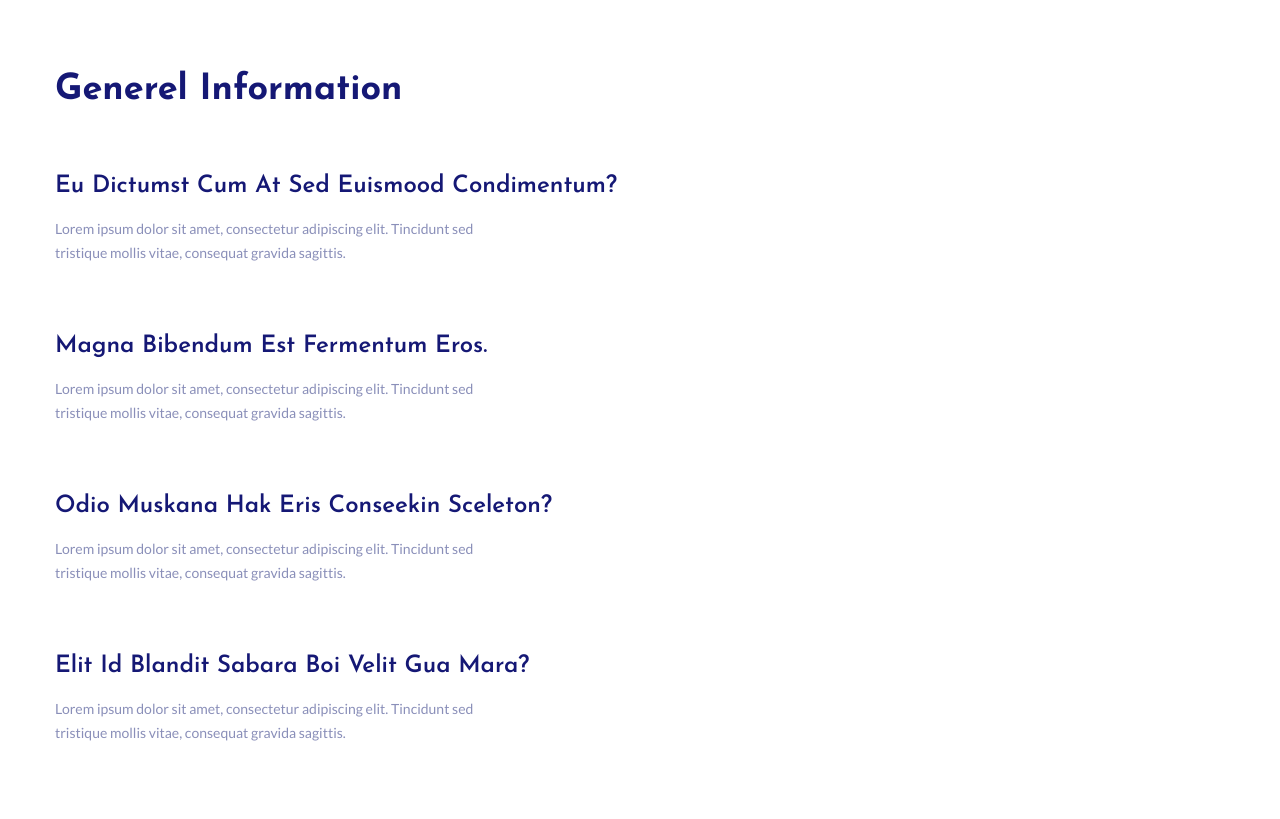
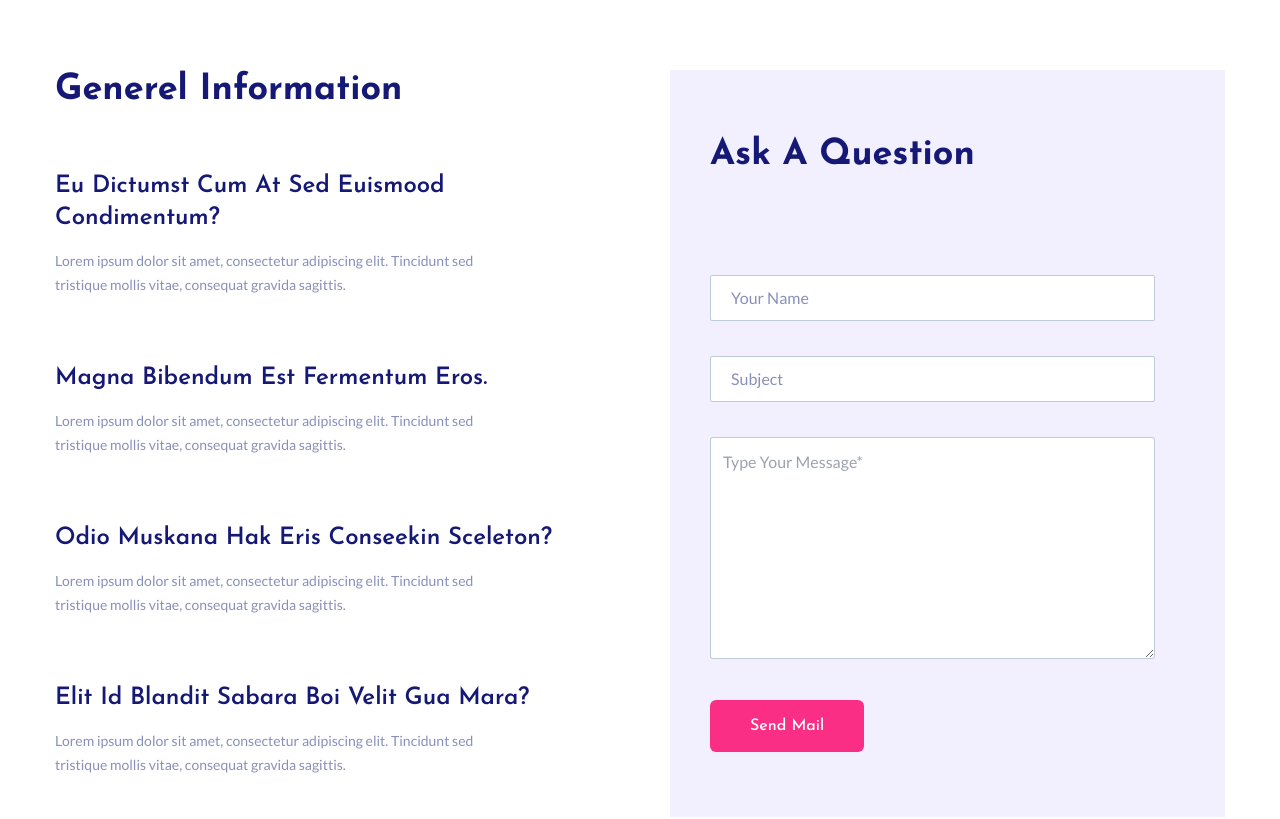
Before and after one commit to siamtalukder484/hekto-ecommerce, a React (Vite) app: page /faq in a window 1280 px wide. Shown: the part 440-1259 px from the top of the page. Built offline with nearby package versions, Linux system fonts and the light colour scheme.

Commit message:
faq part done

```diff
--- a/src/pages/faq/Faq.jsx
+++ b/src/pages/faq/Faq.jsx
@@ -1,6 +1,8 @@
 import React from 'react'
 import { Link } from 'react-router-dom'
 import PeraGrap from '../../utilities/PeraGrap'
+import Input from '../../componants/Input'
+import Button from '../../componants/Button'
 
 const Faq = () => {
   return (
@@ -18,7 +20,7 @@ const Faq = () => {
         </div>
       </div>
       <div className='max-w-container mx-auto'>
-        <div className='flex py-[100px]'>
+        <div className='flex py-[100px] gap-[100px]'>
           <div className=''>
             <h2 className='text-4xl font-Josefin font-bold capitalize text-heading-color pb-[60px]'>Generel Information</h2>
 
@@ -41,7 +43,29 @@ const Faq = () => {
               </div>
             </div>
           </div>
-          <div></div>
+          <div className='bg-banner-bg py-[65px] pl-[40px] pr-[70px]'>
+          <h2 className='text-4xl font-Josefin font-bold capitalize text-heading-color pb-[100px]'>Ask a Question</h2>
+
+          <div className='w-[445px] flex flex-col gap-[35px]'>
+            <div>
+              <Input type="text" placeholder="Your Name" style="outline-0 py-[10px] pl-[10px] border border-[#a4b6c8b3] w-full placeholder:pl-[10px] placeholder:text-pera-color rounded-sm font-lato font-normal text-pera-color"/>
+            </div>
+            <div>
+              <Input type="text" placeholder="Subject" style="outline-0 py-[10px] pl-[10px]  border border-[#a4b6c8b3] w-full placeholder:pl-[10px] placeholder:text-pera-color rounded-sm font-lato font-normal text-pera-color"/>
+            </div>
+            <div>
+              <textarea
+                className="w-full border border-[#a4b6c8b3] p-3   pb-[160px]  rounded-[3px] outline-none text-base font-lato font-normal leading-normal text-pera-color"
+                name=""
+                id=""
+                placeholder="Type Your Message*"
+              ></textarea>
+            </div>
+            <div>
+              <Button text="send mail" style="bg-btn-color py-[14px] px-[40px] rounded-md text-white font-Josefin text-base font-medium capitalize"/>
+            </div>
+          </div>
+          </div>
         </div>
       </div>
     </div>
```
